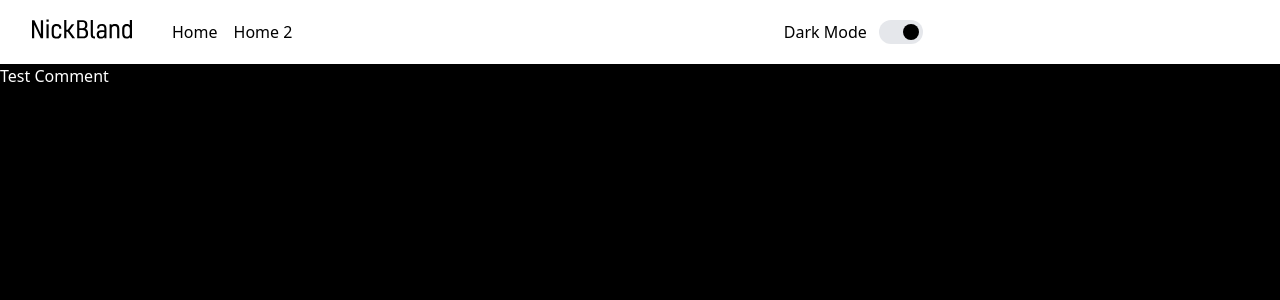
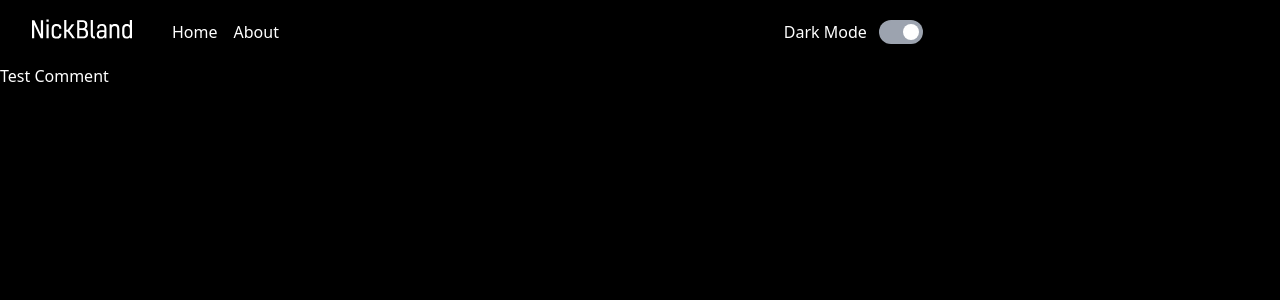
Before and after one commit to NickBland/website, a Next.js app: page / in a window 1280 px wide. Shown: the top 300 px of the page. Built offline with nearby package versions, Linux system fonts and the light colour scheme.

Commit message:
Update to use dark for dark theme, light for light theme
Feel like overall, using a white navbar & footer with black hero image was a little too clashing. Decided black for black, white for white looks better.

```diff
--- a/components/navbar.tsx
+++ b/components/navbar.tsx
@@ -25,11 +25,11 @@ const NavBar = ({children, title = "nickbland.dev | Home", description = "A webs
                 <link rel="icon" href="/favicon.ico" />
             </Head>
             <header>
-                <Disclosure as="nav" className="dark:bg-white bg-black">
+                <Disclosure as="nav" className="dark:bg-black bg-white">
                     <div className="max-w-7xl mx-auto px-4 sm:px-6 lg:px-8">
                         <div className="flex items-center justify-between h-16">
                             <div className="flex items-center">
-                                <div className="flex-shrink-0 dark:hidden block">
+                                <div className="flex-shrink-0 hidden dark:block">
                                     <Image
                                         className=""
                                         src="/logo-white.svg"
@@ -38,7 +38,7 @@ const NavBar = ({children, title = "nickbland.dev | Home", description = "A webs
                                         width={100}
                                     />
                                 </div>
-                                <div className="flex-shrink-0 hidden dark:block">
+                                <div className="flex-shrink-0 dark:hidden block">
                                     <Image
                                         className=""
                                         src="/logo-black.svg"
@@ -49,8 +49,8 @@ const NavBar = ({children, title = "nickbland.dev | Home", description = "A webs
                                 </div>
                                 <div className="hidden md:block">
                                     <div className="ml-10 flex items-baseline space-x-4">
-                                        <Link href="/"><a className="dark:text-black text-white">Home</a></Link>
-                                        <Link href="/"><a className="dark:text-black text-white">Home 2</a></Link>
+                                        <Link href="/"><a className="dark:text-white text-black">Home</a></Link>
+                                        <Link href="/"><a className="dark:text-white text-black">About</a></Link>
                                     </div>
                                     <div className="flex items-center justify-center mx-auto absolute top-5 right-0 left-1/3">
                                         <ThemeSwitch></ThemeSwitch>
@@ -86,9 +86,9 @@ const NavBar = ({children, title = "nickbland.dev | Home", description = "A webs
                     >
                         <div id="mobile-menu">
                             <div className="px-2 pt-2 pb-3 space-y-1 sm:px-3">
-                                <Link href="/"><a className="dark:text-black text-white px-3 py-2 rounded-md text-sm font-medium block">Home</a></Link>
-                                <Link href="/"><a className="dark:text-black text-white px-3 py-2 rounded-md text-sm font-medium block">Home 2</a></Link>
-                                <ThemeSwitch></ThemeSwitch>
+                                <Link href="/"><a className="dark:text-white text-black px-3 py-2 rounded-md text-sm font-medium block">Home</a></Link>
+                                <Link href="/"><a className="dark:text-white text-black px-3 py-2 rounded-md text-sm font-medium block">About</a></Link>
+                                <div className="py-1 px-3"><ThemeSwitch></ThemeSwitch></div>
                             </div>
                         </div>
                     </Transition.Child>
--- a/components/themeSwitch.tsx
+++ b/components/themeSwitch.tsx
@@ -14,17 +14,17 @@ export const ThemeSwitch = () => {
     }
 
     return (
-        <div className="flex justify-end items-center space-x-2 mx-auto relative">
+        <div className="flex justify-start md:justify-end items-center space-x-2 mx-auto relative">
             <Switch.Group>
                 <div className="flex items-center">
-                    <Switch.Label className="mr-3 dark:text-black text-white">Dark Mode</Switch.Label>
+                    <Switch.Label className="mr-3 dark:text-white text-black">Dark Mode</Switch.Label>
                     <Switch
                         checked={enabled}
                         onChange={setEnabled}
-                        className={`${enabled ? 'bg-gray-200' : 'bg-gray-400'} relative inline-flex items-center h-6 rounded-full w-11 transition-colors focus:outline-none focus:ring-1 focus:ring-offset-2 dark:ring-black ring-white dark:focus:bg-gray-200 focus:bg-gray-400`}
+                        className={`${enabled ? 'bg-gray-400' : 'bg-gray-200'} relative inline-flex items-center h-6 rounded-full w-11 transition-colors focus:outline-none focus:ring-1 focus:ring-offset-2 dark:ring-white ring-black dark:focus:bg-gray-400 focus:bg-gray-400`}
                     >
                         <span
-                            className={`${enabled ? 'translate-x-6' : 'translate-x-1'} inline-block w-4 h-4 transform bg-white dark:bg-black rounded-full transition-transform`} />
+                            className={`${enabled ? 'translate-x-6' : 'translate-x-1'} inline-block w-4 h-4 transform bg-black dark:bg-white rounded-full transition-transform`} />
                     </Switch>
                 </div>
             </Switch.Group>
```
